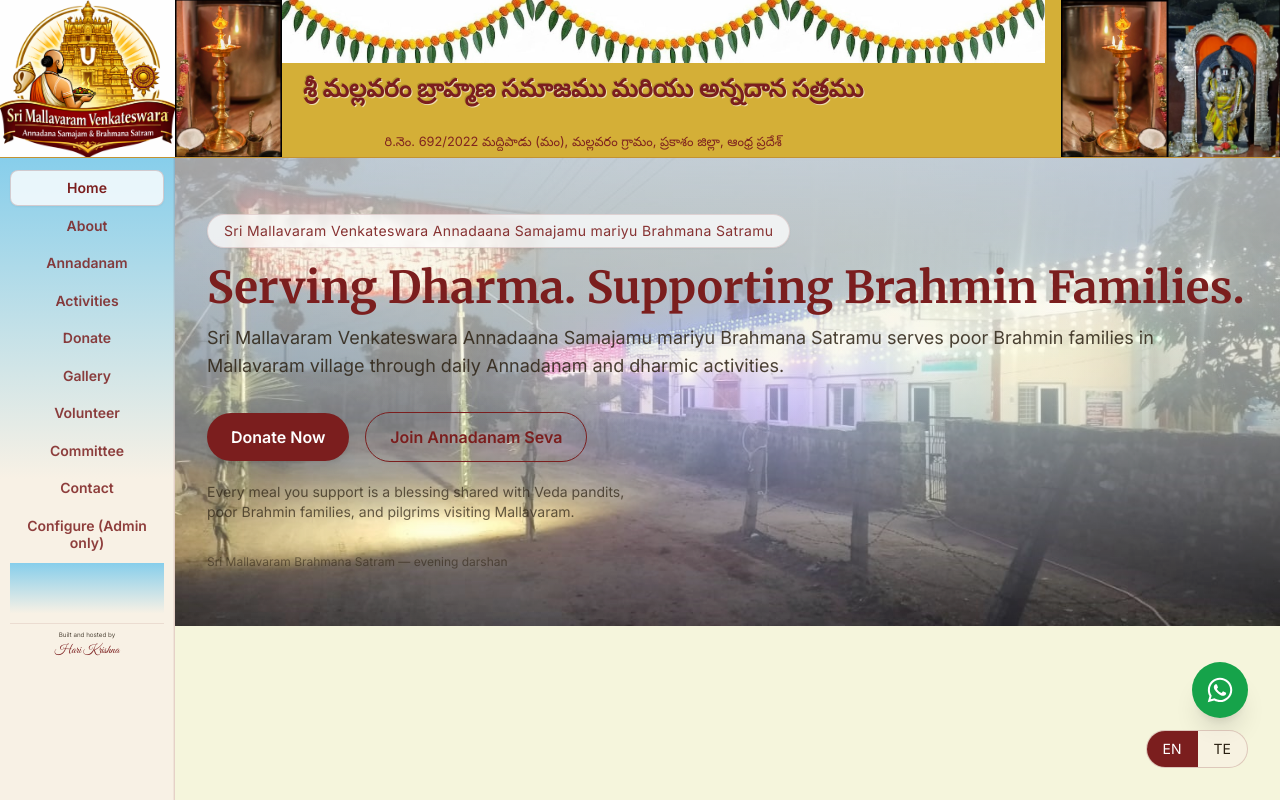
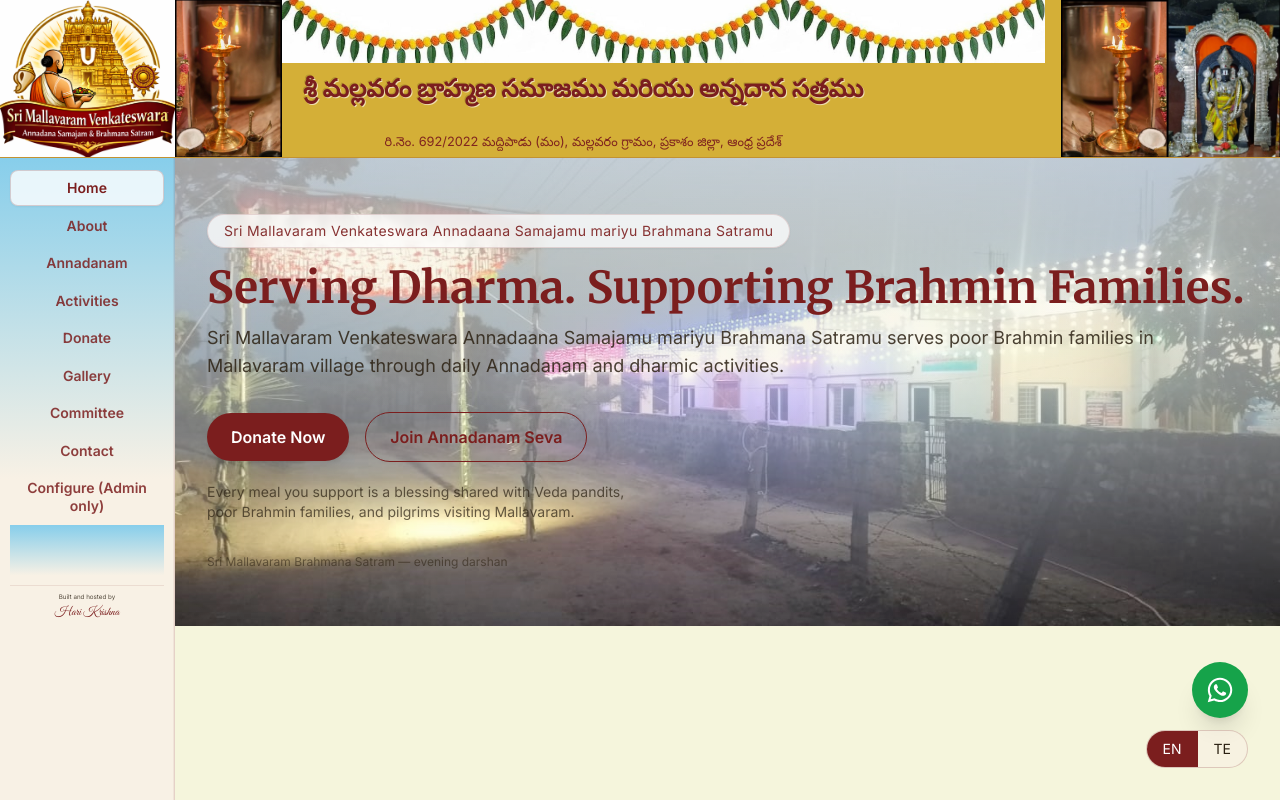
Before and after one commit to harikgdona/Mallavaramsvbs, a Next.js app: page / in a window 1280 px wide. Built offline with nearby package versions, Linux system fonts and the light colour scheme; a web font is replaced by a local one.

Commit message:
remove Volunteer section, add UPI QR change alert workflow

```diff
--- a/app/page.tsx
+++ b/app/page.tsx
@@ -7,8 +7,6 @@
 import { ActivitiesSection } from "@/sections/ActivitiesSection";
 import { DonationSection } from "@/sections/DonationSection";
 import { GallerySection } from "@/sections/GallerySection";
-import { VolunteerSection } from "@/sections/VolunteerSection";
-import { TransparencySection } from "@/sections/TransparencySection";
 import { CommitteeSection } from "@/sections/CommitteeSection";
 import { ContactSection } from "@/sections/ContactSection";
 import { ConfigureSection } from "@/sections/ConfigureSection";
@@ -20,8 +18,6 @@
   activities: ActivitiesSection,
   donate: DonationSection,
   gallery: GallerySection,
-  volunteer: VolunteerSection,
-  transparency: TransparencySection,
   committee: CommitteeSection,
   contact: ContactSection,
   configure: ConfigureSection,
--- a/components/Header.tsx
+++ b/components/Header.tsx
@@ -20,7 +20,6 @@
   "nav_activities",
   "nav_donate",
   "nav_gallery",
-  "nav_volunteer",
   "nav_committee",
   "nav_contact",
   "nav_configure"
--- a/components/SectionTabs.tsx
+++ b/components/SectionTabs.tsx
@@ -9,8 +9,6 @@
   "activities",
   "donate",
   "gallery",
-  "volunteer",
-  "transparency",
   "committee",
   "contact",
   "configure"
```
